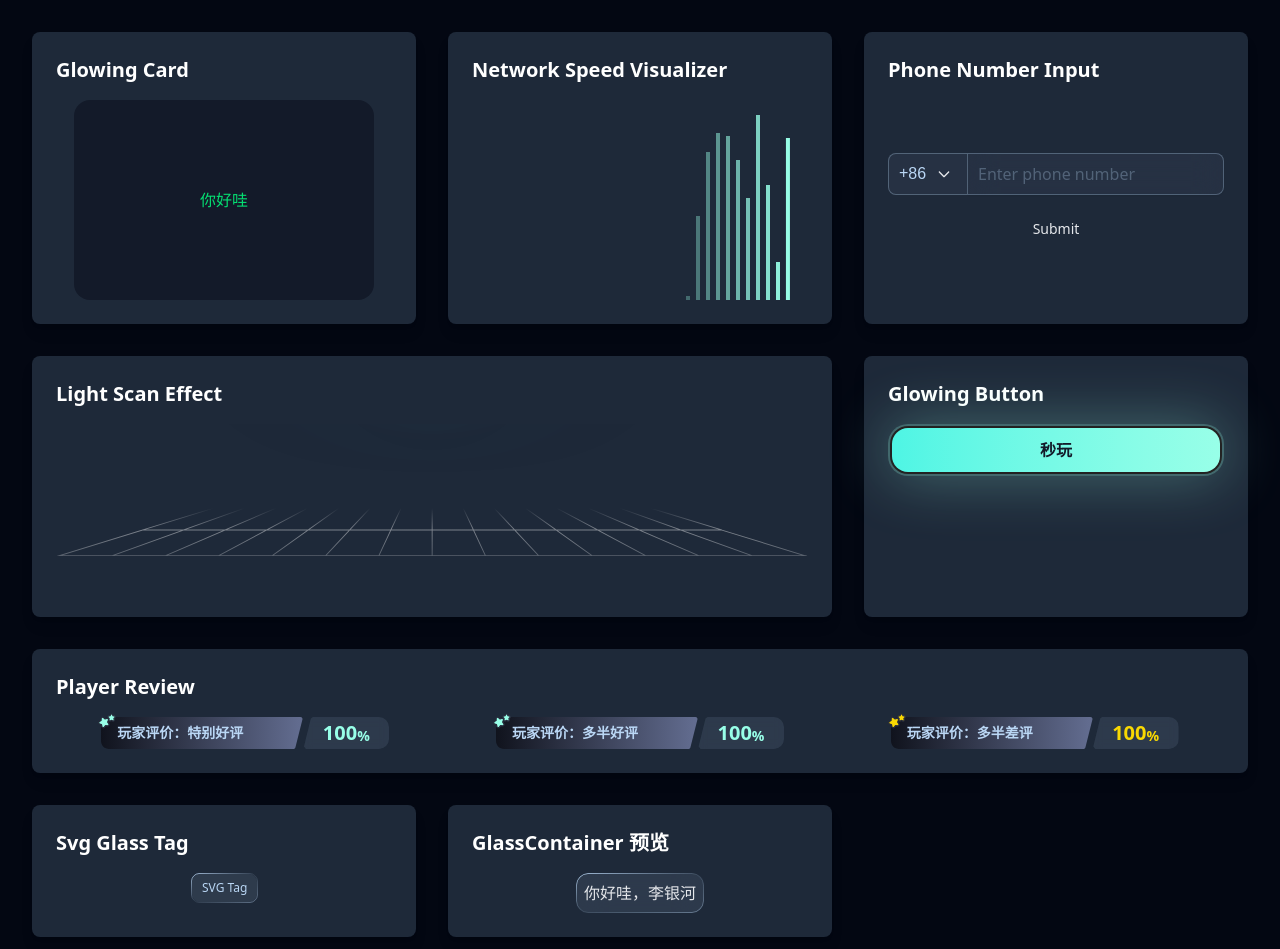
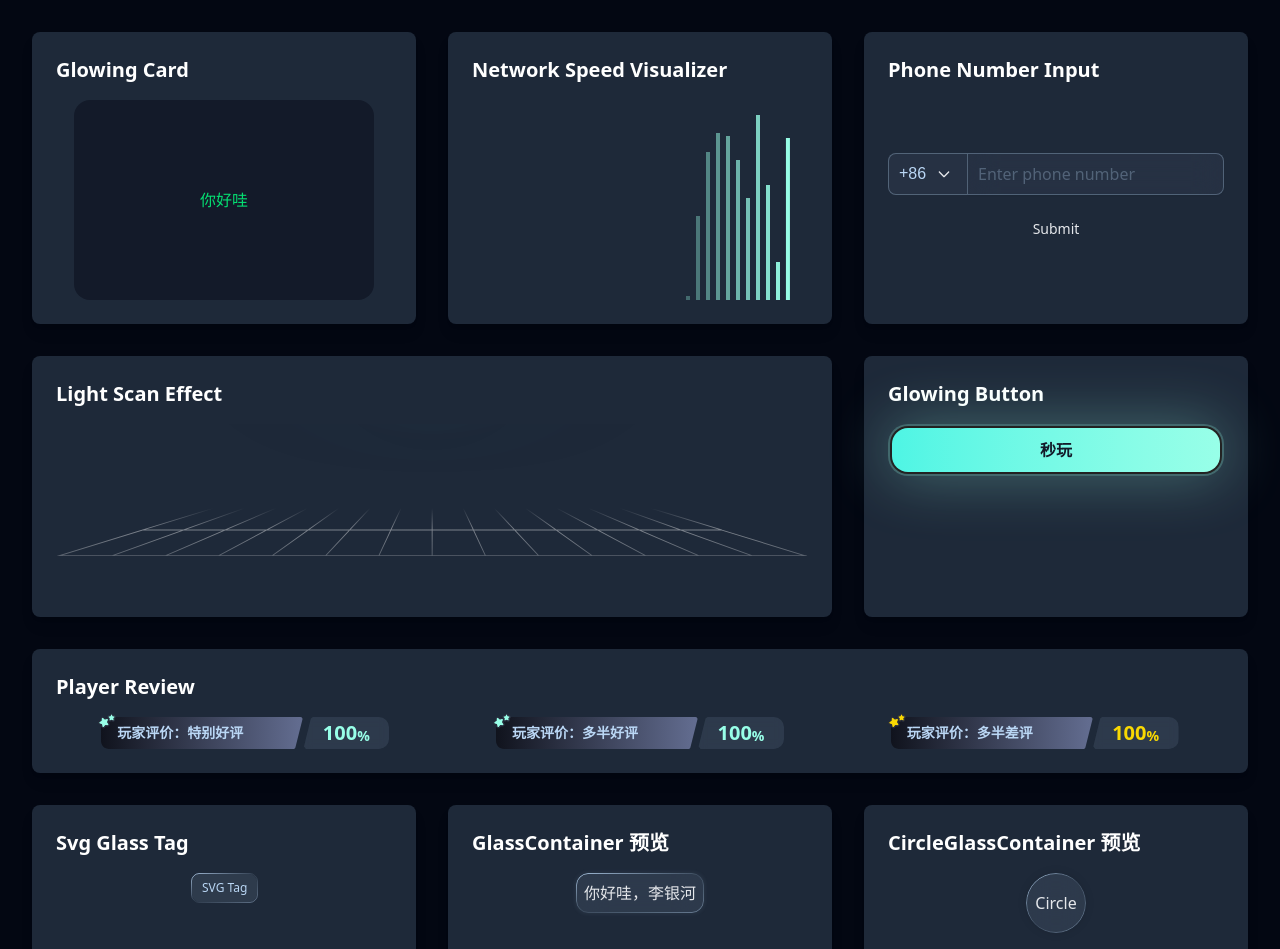
Before and after one commit to songjingwei/gamesir-magic-ui, a React (Vite) app: page / in a window 1280 px wide. Shown: the top 949 px of the page. Built offline with nearby package versions, Linux system fonts and the light colour scheme.

Commit message:
feat: 增加 CircleGlassContainer 组件

```diff
--- /dev/null
+++ b/src/components/CircleGlassContainer/SvgCircleBorder.tsx
@@ -0,0 +1,51 @@
+import React from 'react';
+
+interface SvgCircleBorderProps {
+  size: number;
+  strokeWidth?: number;
+}
+
+const SvgCircleBorder: React.FC<SvgCircleBorderProps> = ({
+  size,
+  strokeWidth = 1,
+}) => {
+  const radius = (size - strokeWidth) / 2;
+  const cx = size / 2;
+  const cy = size / 2;
+
+  return (
+    <svg
+      width={size}
+      height={size}
+      viewBox={`0 0 ${size} ${size}`}
+      fill="none"
+      xmlns="http://www.w3.org/2000/svg"
+      className="absolute top-0 left-0"
+    >
+      <title>Circle Glass Container Border</title>
+      <defs>
+        <linearGradient
+          id="circle-glass-border-gradient"
+          x1="0%"
+          y1="0%"
+          x2="100%"
+          y2="100%"
+          gradientUnits="objectBoundingBox"
+        >
+          <stop offset="0%" stopColor="#BAD7F5" stopOpacity="0.8" />
+          <stop offset="50%" stopColor="#bad7f5" stopOpacity="0.1" />
+          <stop offset="100%" stopColor="#BAD7F5" stopOpacity="0.4" />
+        </linearGradient>
+      </defs>
+      <circle
+        cx={cx}
+        cy={cy}
+        r={radius}
+        stroke="url(#circle-glass-border-gradient)"
+        strokeWidth={strokeWidth}
+      />
+    </svg>
+  );
+};
+
+export default SvgCircleBorder;
--- /dev/null
+++ b/src/components/CircleGlassContainer/index.tsx
@@ -0,0 +1,38 @@
+import type React from 'react';
+import SvgCircleBorder from './SvgCircleBorder';
+import { cn } from '@/lib/utils';
+
+interface CircleGlassContainerProps extends React.HTMLAttributes<HTMLDivElement> {
+  children: React.ReactNode;
+  size: number;
+}
+
+const CircleGlassContainer: React.FC<CircleGlassContainerProps> = ({
+  children,
+  className = '',
+  size,
+}) => {
+  return (
+    <div
+      className={
+        cn(
+            'relative overflow-hidden',
+            'flex items-center justify-center',
+            'bg-[#bbd7f5]/10 backdrop-blur-lg',
+            'rounded-full',
+            className,
+        )
+      }
+      style={{
+        width: size,
+        height: size,
+        boxShadow: '0 0 10px rgba(0, 0, 0, 0.1)',
+      }}
+    >
+      <SvgCircleBorder size={size} />
+      <div className="relative z-10">{children}</div>
+    </div>
+  );
+};
+
+export { CircleGlassContainer };
--- a/src/components/GlassContainer/index.tsx
+++ b/src/components/GlassContainer/index.tsx
@@ -42,6 +42,7 @@ const GlassContainer: React.FC<GlassContainerProps> = ({ children, className, st
         'rounded-lg',
         'relative overflow-hidden',
         'bg-[#bad7f5]/10 backdrop-filter backdrop-blur-lg',
+        'shadow-[0_0_5px_rgba(186,215,245,0.1)]', // 调整阴影效果，使其更柔和
         className || '',
       )}
       style={{
--- a/src/components/index.ts
+++ b/src/components/index.ts
@@ -6,3 +6,4 @@ export * from "./PlayerReview";
 export * from "./GlowingButton";
 export * from "./SvgGlassTag";
 export * from "./GlassContainer";
+export * from "./CircleGlassContainer";
--- a/src/preview.tsx
+++ b/src/preview.tsx
@@ -8,7 +8,7 @@ import { Button } from "./components/ui/button"; // 导入 Button
 import { LightScanEffect } from "./components/LightScanEffect"; // 导入 LightScanEffect
 import { PlayerReview } from "./components/PlayerReview"; // 导入 PlayerReview
 import { GlowingButton } from "./components/GlowingButton"; // 导入 GlowingButton
-import { GlassContainer, SvgGlassTag } from "./components"; // 导入 GlassContainer, GlassTag 和 SvgGlassTag
+import { GlassContainer, SvgGlassTag, CircleGlassContainer, } from "./components"; // 导入 GlassContainer, GlassTag 和 SvgGlassTag
 import { cn } from "./lib/utils"; // 导入 cn 函数
 
 import Background from "./assets/background_grid.svg";
@@ -191,6 +191,16 @@ const Preview: React.FC = () => {
 						</GlassContainer>
 					</div>
 				</div>
+
+				{/* CircleGlassContainer display area */}
+				<div className="bg-gray-800 col-span-1 w-full rounded-lg shadow-lg p-6 flex flex-col items-start">
+					<h2 className="text-xl font-bold text-white mb-4">CircleGlassContainer 预览</h2>
+					<div className="w-full flex justify-center">
+						<CircleGlassContainer size={60}>
+							<p>Circle</p>
+						</CircleGlassContainer>
+					</div>
+				</div>
 			</div>
 		</div>
 	);
```
